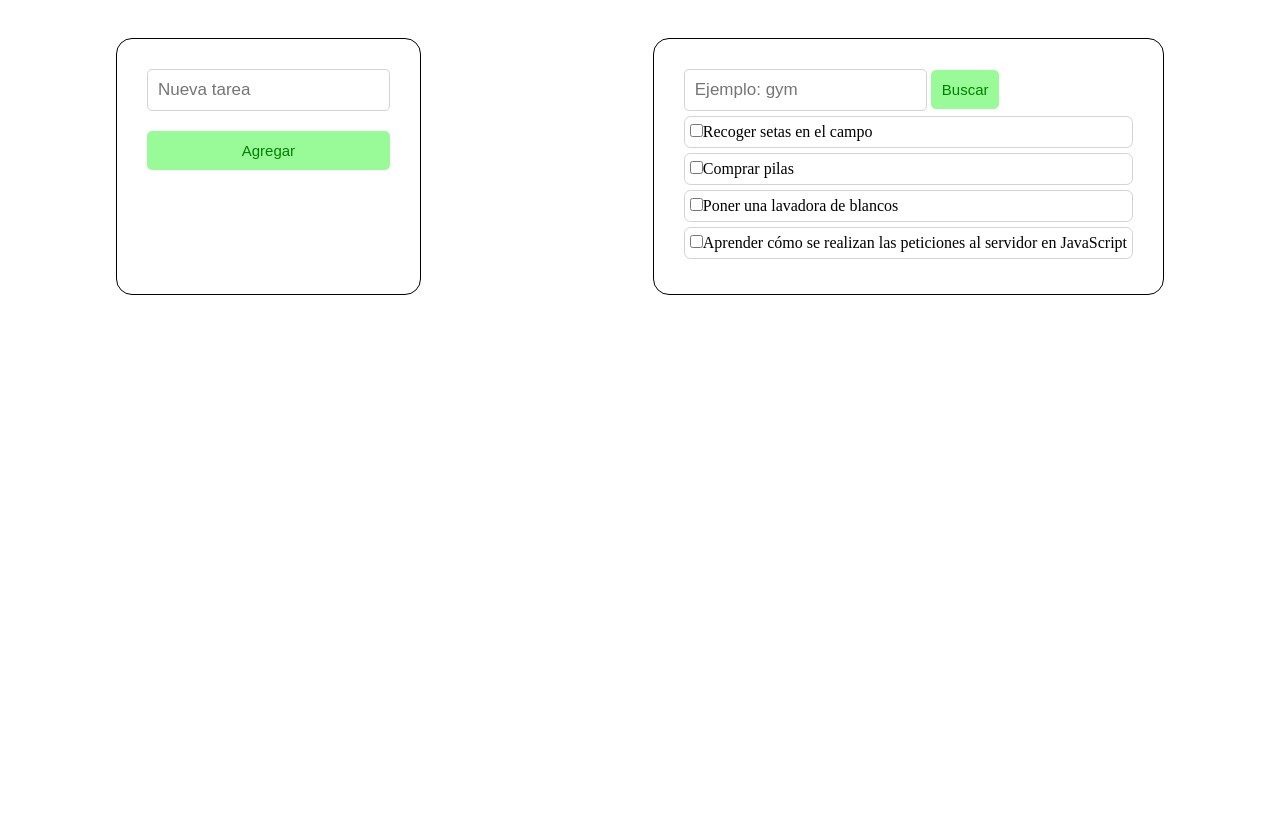
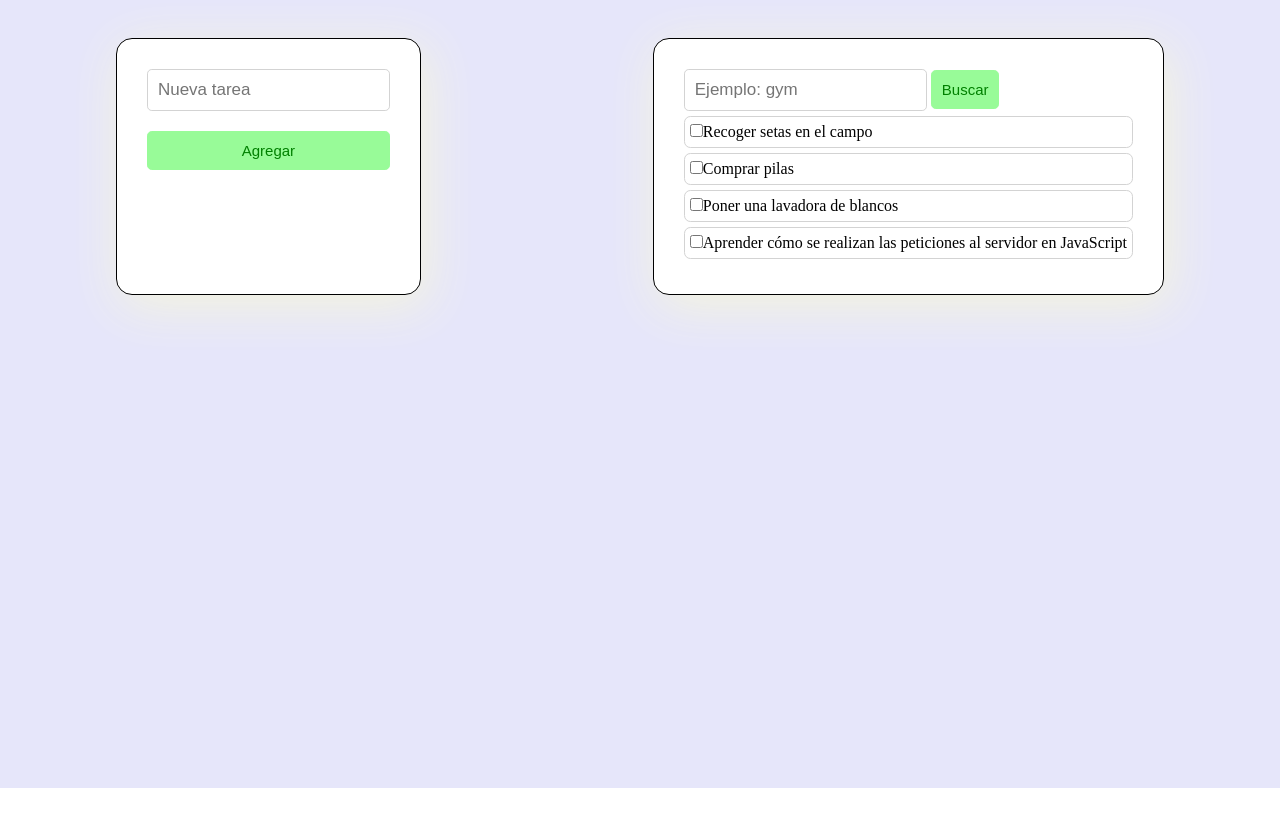
Before and after one commit to psanz22/promo-W-module-2-pair-1-ada-task, a plain HTML site: page index.html in a window 1280 px wide. Shown: the part 92-930 px from the top of the page. After the commit the page ends 880 px from the top, so only its background shows below. Drawn offline with Linux system fonts and the light colour scheme.

Commit message:
box-shadow

```diff
--- a/style.css
+++ b/style.css
@@ -16,7 +16,8 @@ header {
 main {
     width: 100%;
     height: 100vh;
-    margin-top: 50px;
+    padding-top: 50px;
+    background-color: lavender;
 }
 .container {
     display: flex;
@@ -34,12 +35,15 @@ li {
     margin-bottom: 5px;
     margin-top: 5px;
     padding: 5px;
+
 }
 
 .containerA, .containerB {
     border: 1px solid;
     border-radius: 1rem;
     padding: 30px;
+    background-color: white;
+    box-shadow: 5px 10px 50px beige;
 }
 #new-task {
     padding: 10px;
```
